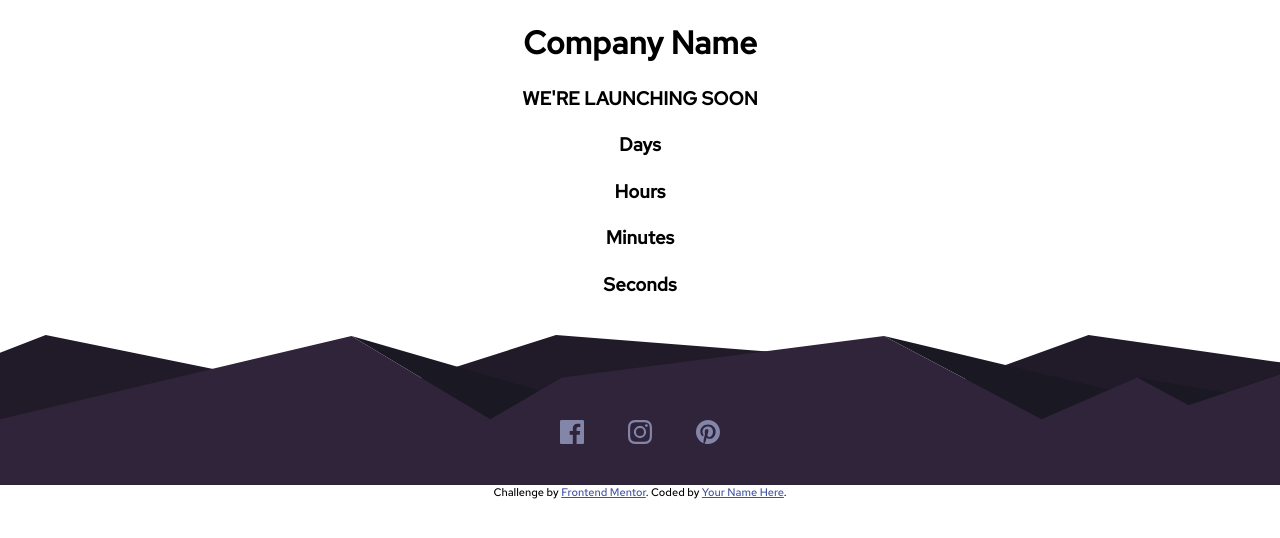
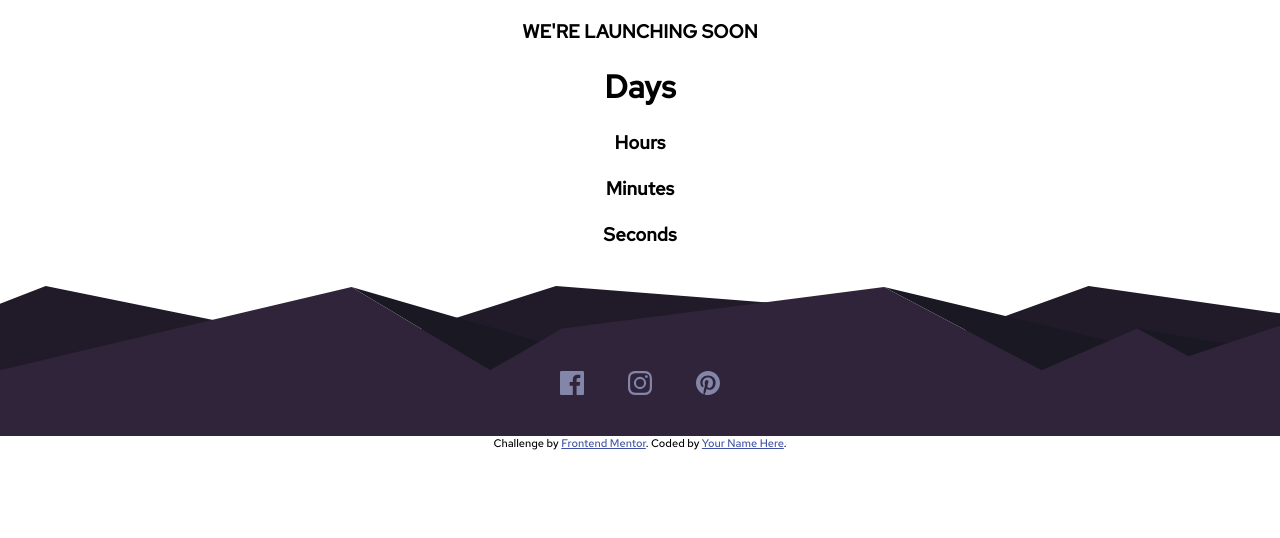
Before and after one commit to Saba-26/Launch-CountDown-Timer, a plain HTML site: page index.html in a window 1280 px wide. Drawn offline with Linux system fonts and the light colour scheme.

Commit message:
updated main heading

```diff
--- a/index.html
+++ b/index.html
@@ -17,18 +17,14 @@
 </head>
 <body>
   <div class="stars">
-    <div>
-      <h1 class="title">Company Name</h1>
-    </div>
-    <div class="upper-text">
+    <div class="main-heading">
       <h3>WE'RE LAUNCHING SOON</h3>
     </div>
-    <div class="time-div">
-      <div class="card-div">
-        <div class="day-card">
-          <h1 class="days"></h1>
+    <div class="time">
+      <div class="card">
+        <div class="day">
+          <h1 class="days">Days</h1>
         </div>
-        <h3>Days</h3>
       </div>
       <div class="card-div">
         <div class="hour-card">
```
